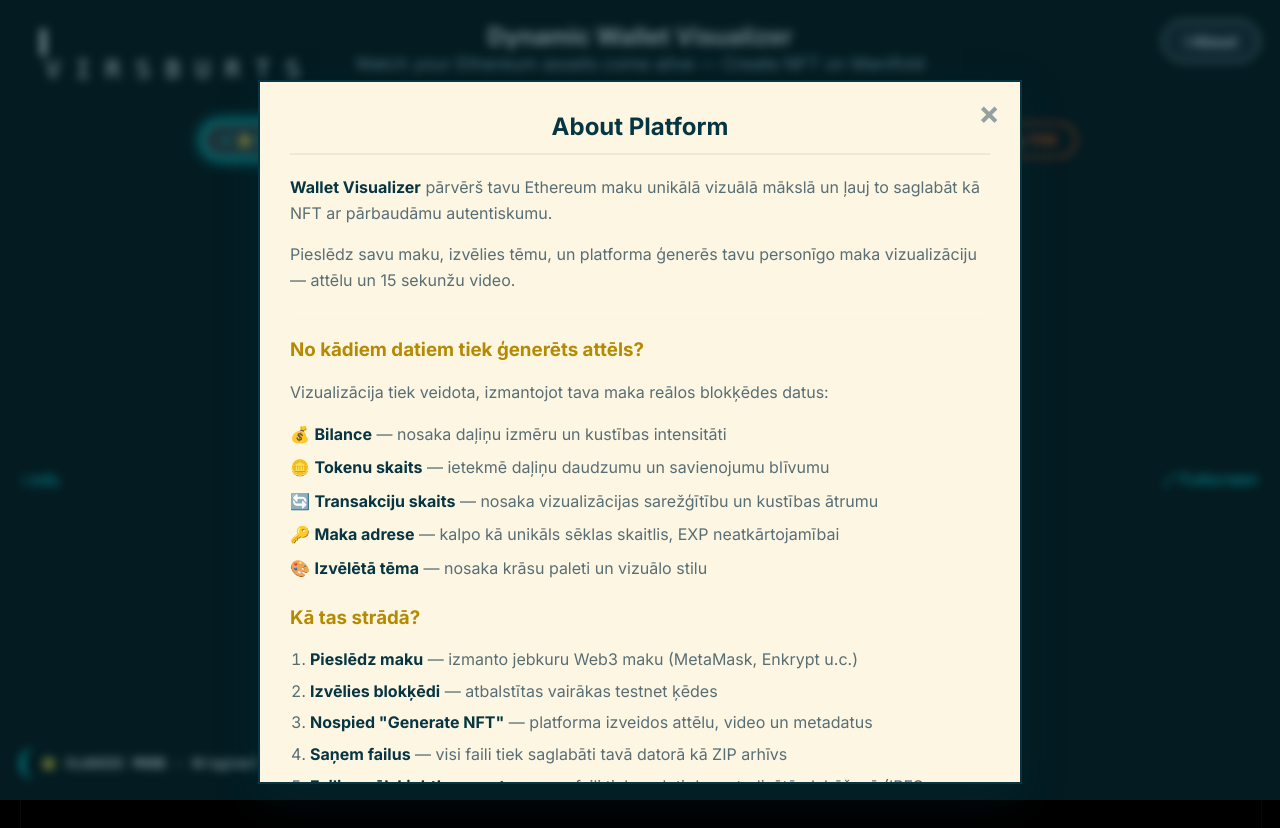
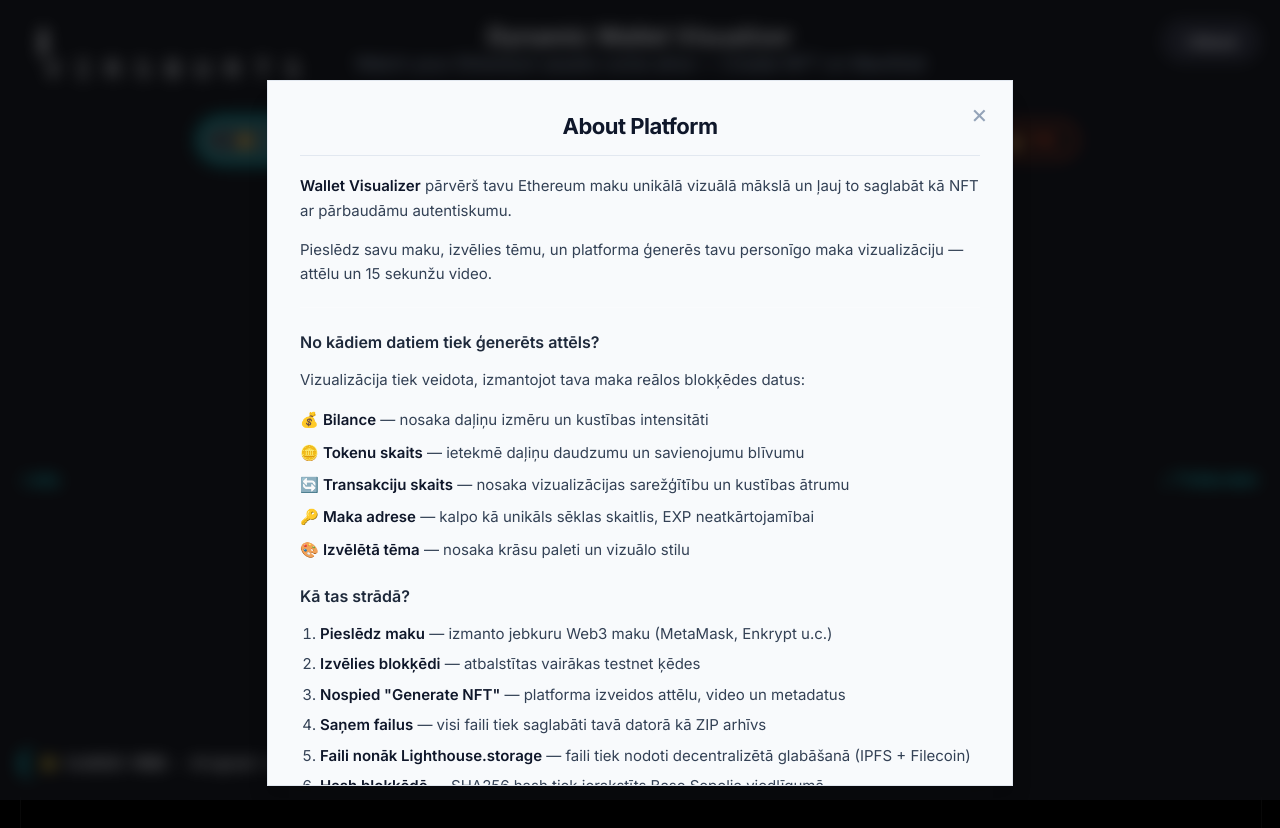
Before and after one commit to CasperLCasper/4-railway_app-lighthouse_storage-with_hash-dynamic_wallet, a website with bundled scripts: page public/index.html in a window 1280 px wide. Both pictures are taken after a click on the button "ℹ About". Built offline with nearby package versions, Linux system fonts and the light colour scheme.

Commit message:
Update style.css

```diff
--- a/public/style.css
+++ b/public/style.css
@@ -37,7 +37,7 @@ h1 {
 }
 
 /* =======================================================
-   TĒMU UN BLOKĶEZU SELEKTORI
+   TĒMU UN BLOKĶĒŽU SELEKTORI
    ======================================================= */
 .theme-selector {
   display: flex;
@@ -357,7 +357,7 @@ button.loading::after {
 .ipfs-preview a { color: #0ff; word-break: break-all; }
 
 /* =======================================================
-   ABOUT POGA UN MODAL (IZLECOŠAIS LOGS) - SOLARIZED LIGHT
+   ABOUT POGA UN MODAL (IZLECOŠAIS LOGS) - MODERN CHAT REŽĪMS
    ======================================================= */
 .about-button {
   position: absolute;
@@ -367,7 +367,7 @@ button.loading::after {
   background: rgba(30, 30, 40, 0.8);
   backdrop-filter: blur(10px);
   color: #fff;
-  border: 1px solid #ffffff;
+  border: 1px solid rgba(255, 255, 255, 0.2);
   border-radius: 40px;
   cursor: pointer;
   font-family: 'Inter', sans-serif;
@@ -379,7 +379,7 @@ button.loading::after {
 
 .about-button:hover {
   border-color: #ffffff;
-  box-shadow: 0 0 14px rgba(255, 255, 255, 0.5);
+  box-shadow: 0 0 14px rgba(255, 255, 255, 0.15);
   transform: translateY(-2px);
 }
 
@@ -391,72 +391,76 @@ button.loading::after {
   top: 0;
   width: 100%;
   height: 100%;
-  background-color: rgba(7, 54, 66, 0.5); /* Maigi tumšs, dzeltenzaļgans pārklājums */
-  backdrop-filter: blur(5px);
-  animation: fadeInModal 0.3s ease;
+  background-color: rgba(15, 17, 23, 0.6); /* Moderns, tumšs pārklājums */
+  backdrop-filter: blur(8px); /* Smalkāks aizmiglojums fonam */
+  animation: fadeInModal 0.2s ease-out;
 }
 
 .modal-content {
-  background: #fdf6e3;       /* SOLARIZED LIGHT FONS (Base3) */
-  color: #586e75;            /* SOLARIZED PELĒKAIS PAMATTEKSTAM (Base01) */
+  background: #f8fafc;       /* GAIŠS, DZIDRS UN MAIGS FONS (Slate 50) */
+  color: #334155;            /* MODERNI PELĒKS PAMATTEKSTS (Slate 700) */
   margin: 10vh auto;
-  padding: 30px;
-  border: 2px solid #073642; /* Dziļa zilganzaļa apmale (Base02) */
-  border-radius: 0;          /* STRIKTAS ASAS MALAS */
+  padding: 32px;
+  border: 1px solid #e2e8f0; /* Smalka, tīra apmale (Slate 200) */
+  border-radius: 0;          /* STRIKTAS ASAS MALAS STŪRIEM */
   width: 85%;
-  max-width: 700px;
+  max-width: 680px;
   max-height: 80vh;
   overflow-y: auto;
   position: relative;
-  font-family: 'Inter', sans-serif;
-  box-shadow: 0 15px 40px rgba(7, 54, 66, 0.25);
+  font-family: 'Inter', sans-serif; /* Tīrais, modernais fonts */
+  box-shadow: 0 20px 25px -5px rgba(0, 0, 0, 0.1), 0 10px 10px -5px rgba(0, 0, 0, 0.04);
 }
 
 .modal-content h2 {
-  font-size: 24px;
+  font-size: 22px;
   margin-top: 0;
   text-align: center;
-  color: #073642;            /* Dziļš Solarized virsraksts (Base02) */
+  color: #0f172a;            /* Dziļš, gandrīz melns virsraksts (Slate 900) */
   background: none;
   font-weight: 700;
-  border-bottom: 2px solid #eee8d5; /* Kalibrēta Solarized līnija (Base2) */
-  padding-bottom: 12px;
+  letter-spacing: -0.5px;
+  border-bottom: 1px solid #e2e8f0;
+  padding-bottom: 16px;
 }
 
 .modal-content h3 {
-  color: #b58900;            /* Solarized dzeltenais/zelta akcents apakšvirsrakstiem */
+  color: #1e293b;            /* Izteiksmīgs apakšvirsraksts (Slate 800) */
   margin-top: 24px;
-  font-weight: 700;
+  font-weight: 600;
+  font-size: 16px;
 }
 
 .modal-content p, .modal-content li {
-  line-height: 1.6;
-  color: #586e75;            /* Maigs un kontrastējošs teksts acīm */
+  line-height: 1.625;        /* Perfekts rindu augstums lasīšanai */
+  font-size: 15px;
+  color: #334155;
 }
 
 .modal-content strong {
-  color: #073642;            /* Izceltie vārdi ir tumšāki un skaidri saskatāmi */
+  color: #0f172a;            /* Svarīgie akcenti izceļas dabiski */
+  font-weight: 600;
 }
 
 .close-modal {
-  color: #93a1a1;            /* Maiga aizvēršanas poga (Base1) */
+  color: #94a3b8;            /* Pelēka, neuzbāzīga aizvēršanas zīme */
   position: absolute;
-  top: 15px;
-  right: 20px;
-  font-size: 32px;
-  font-weight: bold;
+  top: 20px;
+  right: 24px;
+  font-size: 26px;
+  font-weight: 400;
   cursor: pointer;
-  transition: color 0.2s;
+  transition: color 0.15s ease;
   line-height: 1;
 }
 
 .close-modal:hover {
-  color: #dc322f;            /* Solarized sarkanā krāsa, kad uzbrauc ar peli */
+  color: #0f172a;            /* Paliek tumša, kad uzbrauc ar peli */
 }
 
 @keyframes fadeInModal {
-  from { opacity: 0; }
-  to { opacity: 1; }
+  from { opacity: 0; transform: scale(0.98); }
+  to { opacity: 1; transform: scale(1); }
 }
 
 /* =======================================================
@@ -480,6 +484,6 @@ button.loading::after {
   .modal-content {
     margin: 5vh auto;
     width: 90%;
-    padding: 20px;
+    padding: 24px;
   }
 }
```
